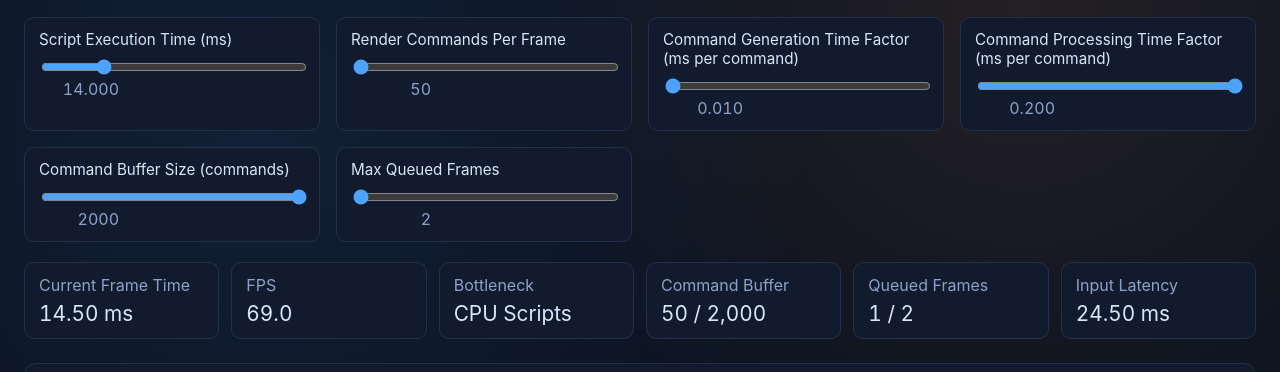
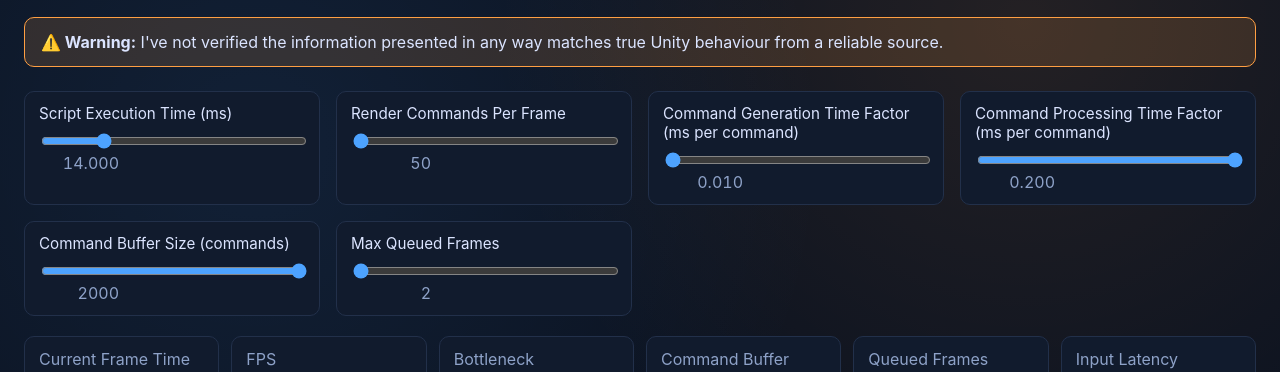
Before and after one commit to nbrader/nbrader.com-unity-frame-visualizer, a plain HTML site: page index.html in a window 1280 px wide. Shown: the part 102-474 px from the top of the page. Drawn offline with Linux system fonts and the light colour scheme.

Commit message:
Add disclaimer warning about Unity behaviour accuracy
Added a prominent warning notice at the top of the page stating that
the information presented has not been verified against true Unity
behaviour from a reliable source. This helps set appropriate expectations
for users viewing the visualizer.

Changes:
- Added warning div in index.html below header
- Added CSS styling for warning with orange theme to match design

This commit message:
- Summarizes the change in the subject line
- Explains the purpose/why in the body
- Lists the specific changes made

```diff
--- a/index.html
+++ b/index.html
@@ -11,6 +11,10 @@
     <h1>Unity Frame Timing Visualizer</h1>
     <p class="subtitle">Interactive view of CPU/GPU pipelining, command buffer, and queued frames.</p>
   </header>
+
+  <div class="warning">
+    <strong>⚠️ Warning:</strong> I've not verified the information presented in any way matches true Unity behaviour from a reliable source.
+  </div>
 
   <section class="controls">
     <div class="control-group">
--- a/style.css
+++ b/style.css
@@ -39,6 +39,15 @@ h1 {
 .subtitle {
   margin: 0;
   color: var(--muted);
+}
+
+.warning {
+  background: rgba(255, 159, 67, 0.15);
+  border: 1px solid var(--orange);
+  border-radius: 10px;
+  padding: 14px 16px;
+  margin-bottom: 24px;
+  color: var(--text);
 }
 
 .controls {
```
